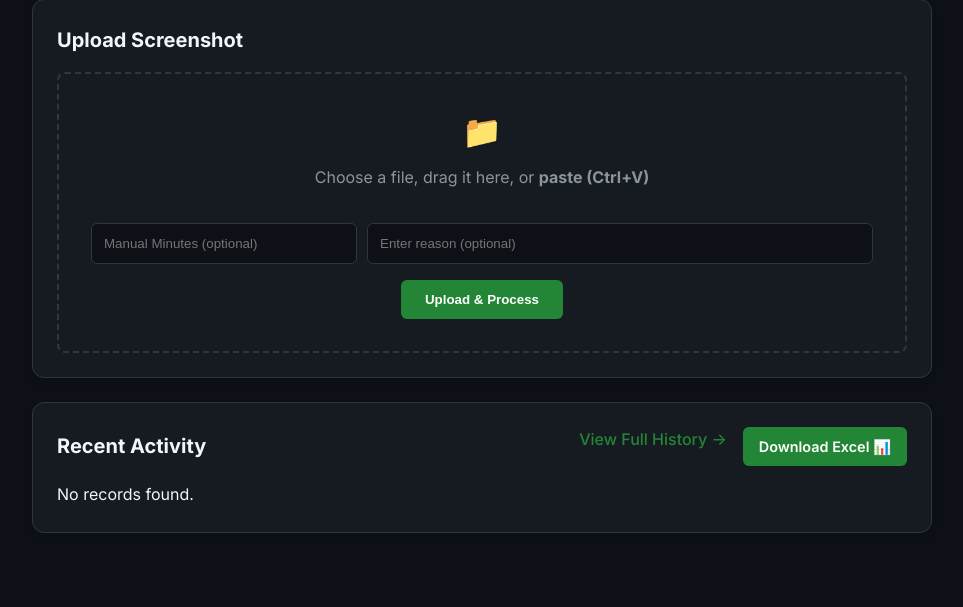
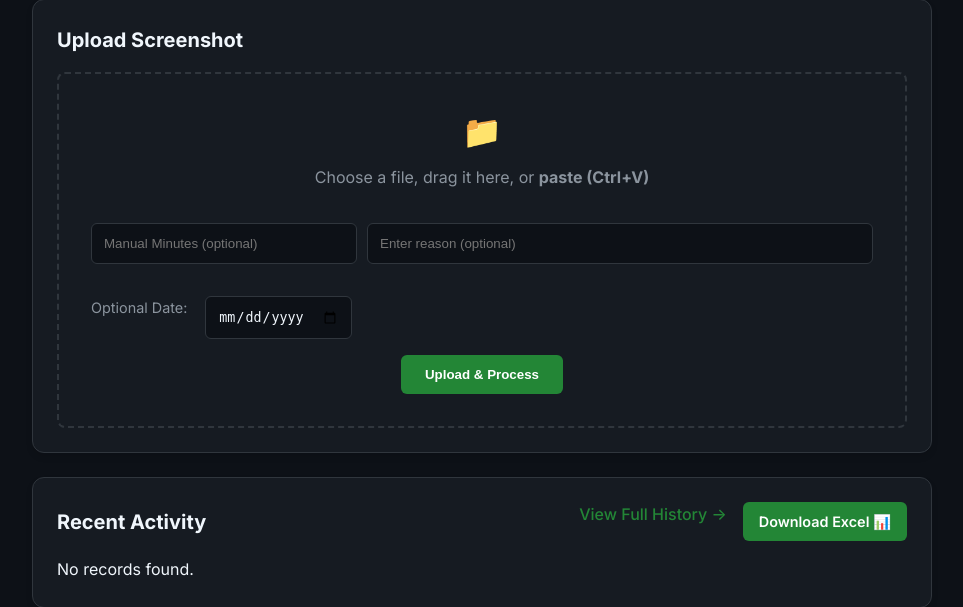
Before and after one commit to devilanddevil/Sreenshort, a Flask app: page / in a window 1280 px wide. Shown: the part 403-1010 px from the top of the page, without its empty margins (158-1121 px from the left). Before the commit the page ends 936 px from the top, so only its background shows below. Run offline with Flask 3, Linux system fonts and the light colour scheme; a user stored in the database is signed in; some libraries are stand-ins or nearby versions.

Commit message:
added date  option

```diff
--- a/app.py
+++ b/app.py
@@ -134,6 +134,34 @@
 
 app.jinja_env.filters['to_local_time'] = to_local_time
 
+app.jinja_env.filters['to_local_time'] = to_local_time
+
+def get_utc_timestamp_for_record(custom_date_str=None):
+    """
+    Returns a UTC datetime for the record.
+    If custom_date_str is provided (YYYY-MM-DD), it assumes the user meant that date in IST,
+    keeping the CURRENT time of day.
+    """
+    now_utc = datetime.datetime.now(datetime.timezone.utc)
+
+    if not custom_date_str:
+        return now_utc.replace(tzinfo=None) # Return naive UTC
+
+    try:
+        # User Provided Date (e.g., 2026-01-10)
+        target_date = datetime.datetime.strptime(custom_date_str, '%Y-%m-%d').date()
+
+        # Current time in IST
+        now_ist = now_utc.astimezone(IST)
+
+        # Combine Target Date + Current IST Time
+        target_ist_dt = IST.localize(datetime.datetime.combine(target_date, now_ist.time()))
+
+        # Convert back to UTC
+        return target_ist_dt.astimezone(UTC).replace(tzinfo=None)
+    except ValueError:
+        return now_utc.replace(tzinfo=None)
+
 def get_stats(page=1, per_page=5, user_id=None):
     if not user_id:
         return {'today': 0, 'month': 0, 'recent': {'records': [], 'page': 1, 'per_page': 5, 'total_pages': 0, 'total_count': 0}}
@@ -267,9 +295,13 @@
 
 @app.route('/upload', methods=['POST'])
 @login_required
+@login_required
 def upload_file():
     manual_minutes = request.form.get('manual_minutes')
     reason = request.form.get('reason', '')
+    custom_date = request.form.get('custom_date')
+
+    timestamp = get_utc_timestamp_for_record(custom_date)
 
     if manual_minutes:
         try:
@@ -281,7 +313,7 @@
                     original_text="Manual Entry",
                     reason=reason,
                     user_id=current_user.id,
-                    timestamp=datetime.datetime.utcnow()
+                    timestamp=timestamp
                 )
                 db.session.add(record)
                 db.session.commit()
@@ -305,9 +337,12 @@
     if file:
         original_filename = secure_filename(file.filename)
         # Generate unique filename to prevent overwriting
-        timestamp = datetime.datetime.now().strftime('%Y%m%d%H%M%S')
+        original_filename = secure_filename(file.filename)
+        # Generate unique filename to prevent overwriting
+        # Use simple now() for filename, timestamp logic handles DB
+        ts_str = datetime.datetime.now().strftime('%Y%m%d%H%M%S')
         unique_id = str(uuid.uuid4())[:8]
-        filename = f"{timestamp}_{unique_id}_{original_filename}"
+        filename = f"{ts_str}_{unique_id}_{original_filename}"
 
         filepath = os.path.join(app.config['UPLOAD_FOLDER'], filename)
 
@@ -357,7 +392,7 @@
                     original_text=detected_text,
                     reason=reason,
                     user_id=current_user.id,
-                    timestamp=datetime.datetime.utcnow()
+                    timestamp=timestamp
                 )
                 db.session.add(record)
                 db.session.commit()
--- a/templates/index.html
+++ b/templates/index.html
@@ -72,6 +72,13 @@
 
                     <input type="text" name="reason" placeholder="Enter reason (optional)" class="input-reason"
                         style="flex: 2; padding: 0.75rem; border: 1px solid var(--border-color); border-radius: 6px; background: var(--bg-color); color: var(--text-primary);">
+                </div>
+
+                <div class="form-group upload-form-group" style="margin-top: 1rem;">
+                    <label style="color: var(--text-secondary); font-size: 0.9rem; margin-right: 0.5rem;">Optional
+                        Date:</label>
+                    <input type="date" name="custom_date" class="input-reason"
+                        style="padding: 0.75rem; border: 1px solid var(--border-color); border-radius: 6px; background: var(--bg-color); color: var(--text-primary); max-width: 200px;">
                 </div>
 
                 <div id="preview-container" style="display:none; margin-top: 1rem;">
```
